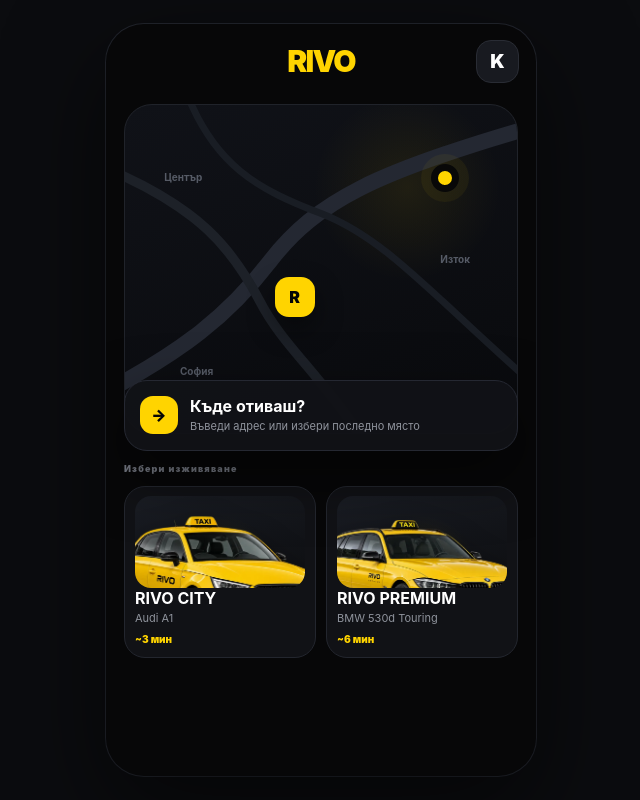
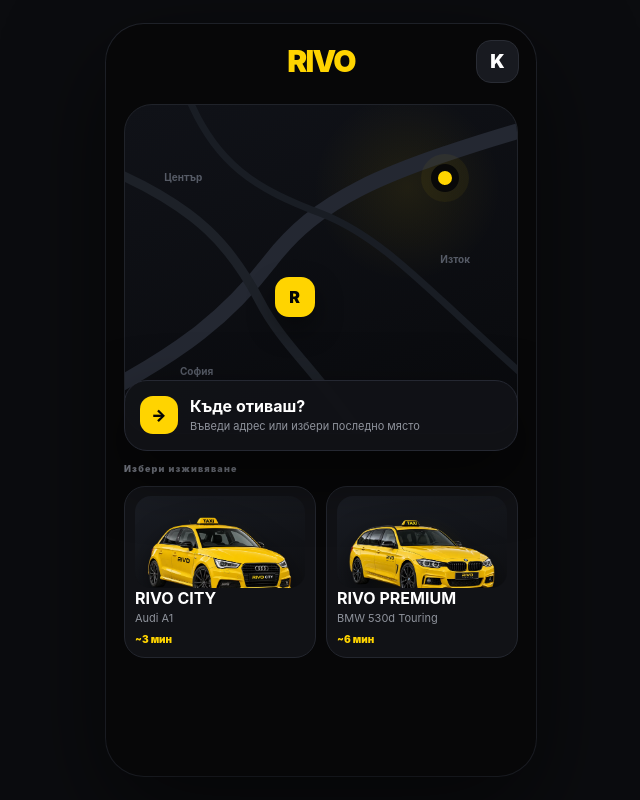
Before and after one commit to chrisatanasow-gif/-rivo-app, a React (Vite) app: page / in a window 1280 px wide. Shown: the whole page, without its empty margins (319-959 px from the left). Built offline with nearby package versions, Linux system fonts and the light colour scheme.

Commit message:
Fix home vehicle image sizing

```diff
--- a/src/styles.css
+++ b/src/styles.css
@@ -40,6 +40,8 @@
 .serviceCard span{display:block;color:var(--yellow);font-size:10px;font-weight:900;margin-top:6px}
 .vehicleImage{height:128px;border-radius:16px;background:radial-gradient(circle at 50% 80%,rgba(255,212,0,.11),transparent 48%),linear-gradient(160deg,#1a1d24,#0e0f12);display:grid;place-items:center;overflow:hidden}
 .vehicleImage.compact{height:92px}
+.serviceGrid .vehicleImage.compact{padding:8px 12px}
+.serviceGrid .vehicleImage.compact img{width:100%;height:100%;object-fit:contain}
 .vehicleImage img{width:128%;height:116%;object-fit:contain;filter:drop-shadow(0 12px 14px rgba(0,0,0,.55))}
 .field{padding:13px 14px;display:flex;gap:11px;align-items:center}
 .field label{display:block;font-size:9px;color:var(--muted);letter-spacing:.1em;font-weight:850;margin-bottom:4px}
```
